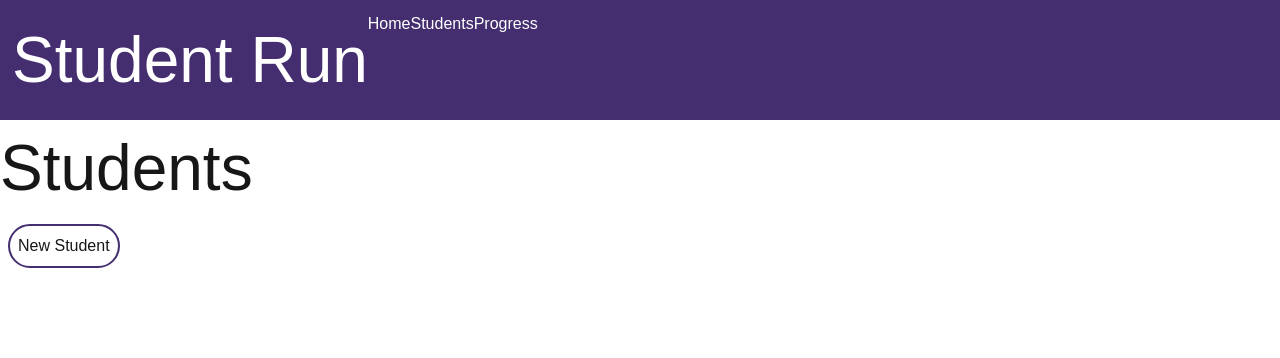
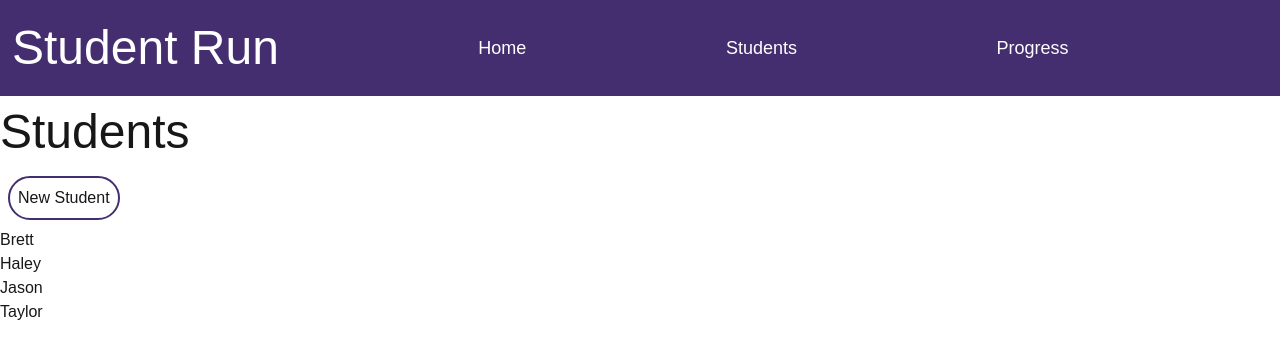
Before and after one commit to BrettPost/student-run, a Next.js app: page /students in a window 1280 px wide. Shown: the top 358 px of the page. Built offline with nearby package versions, Linux system fonts and the light colour scheme.

Commit message:
Navbar styled

```diff
--- a/src/app/components/Header/Navbar/navbar.tsx
+++ b/src/app/components/Header/Navbar/navbar.tsx
@@ -4,8 +4,8 @@ import Link from "next/link";
 
 const Navbar = () => {
   return (
-    <nav className=''>
-      <ul className="flex">
+    <nav className='w-full content-center text-lg'>
+      <ul className="flex justify-evenly">
         <li><Link href="/">Home</Link></li>
         <li><Link href="students">Students</Link></li>
         <li><Link href="progress">Progress</Link></li>
--- a/src/app/components/Header/header.tsx
+++ b/src/app/components/Header/header.tsx
@@ -3,7 +3,7 @@ import Navbar from './Navbar/navbar';
 
 const Header = () => {
   return (
-    <header className='p-3 flex bg-(--primaryColor) text-(--background)'>
+    <header className='p-3 flex justify-between bg-(--primaryColor) text-(--background)'>
         <h1 className='text-(--background)!'>Student Run</h1>
         <Navbar />
     </header>
--- a/src/app/globals.css
+++ b/src/app/globals.css
@@ -5,7 +5,8 @@
   --foreground: #171717;
   --primaryColor: #442e70;
   --secondaryColor: #adadad;
-  --titleSize: 64px;
+  --titleSize: 48px;
+  --sectionSize: 40px;
 }
 
 @theme inline {
@@ -31,6 +32,7 @@ body {
 h1 {
   color: var(--foreground);
   font-size: var(--titleSize);
+  text-wrap-mode: nowrap;
 }
 
 button {
--- a/src/app/students/page.tsx
+++ b/src/app/students/page.tsx
@@ -1,10 +1,22 @@
 import NewResourceModal from "../components/newResourceModal/newResourceModal";
 
+const students = [
+  "Brett",
+  "Haley",
+  "Jason",
+  "Taylor"
+]
+
 const allStudents = () => {
+
+
   return (
     <section>
       <h1>Students</h1>
       <NewResourceModal />
+      <ul>
+        {students.map((student, i) => <li key={i}>{student}</li>)}
+      </ul>
     </section>
   )
 }
```
